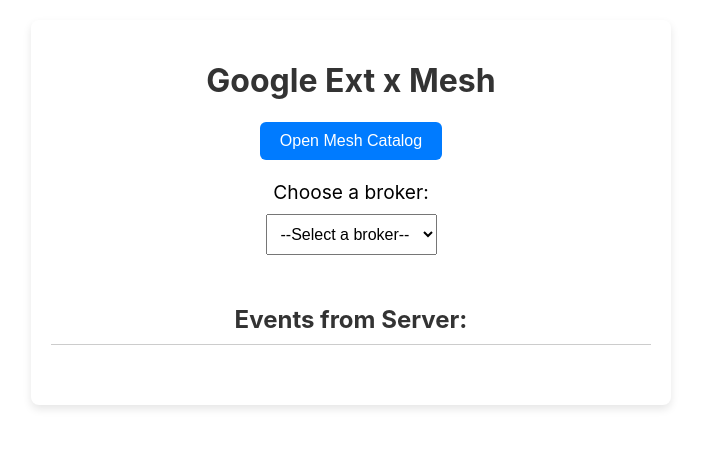
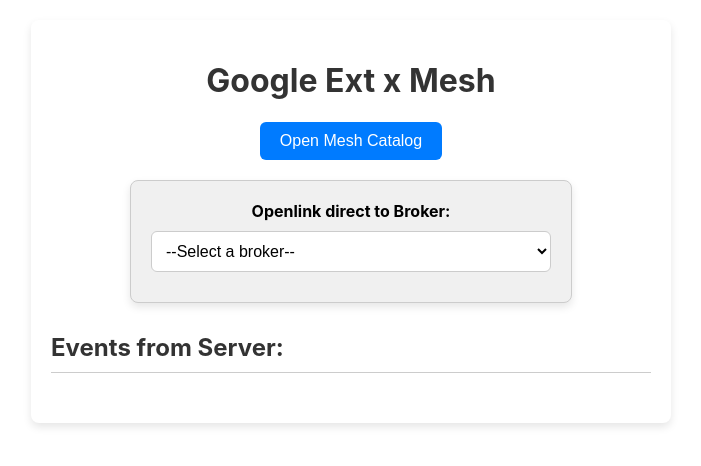
Before and after one commit to ChrisG-Mesh/client-app-google-ext, a React (Create React App) app: page / in a window 1280 px wide. Shown: the top 466 px of the page, without its empty margins (289-990 px from the left). Built offline with nearby package versions, Linux system fonts and the light colour scheme.

Commit message:
styling changes

```diff
--- a/src/components/DirectBrokerWebSDK.css
+++ b/src/components/DirectBrokerWebSDK.css
@@ -1,33 +1,44 @@
-/* components/DirectBrokerWebSDK.css */
-
-div {
-  text-align: center;
-  margin-top: 20px;
+.direct-broker-container {
+  max-width: 400px;
+  margin: 20px auto;
+  padding: 20px;
+  border: 1px solid #ccc;
+  border-radius: 8px;
+  background-color: #f0f0f0;
+  box-shadow: 0 4px 8px rgba(0, 0, 0, 0.1);
 }
 
-label {
+.direct-broker-container label {
   display: block;
   margin-bottom: 10px;
-  font-size: 1.2rem;
+  font-weight: bold;
 }
 
-select {
+.direct-broker-container select {
+  width: 100%;
   padding: 10px;
-  font-size: 1rem;
-  margin-bottom: 20px;
+  font-size: 16px;
+  border: 1px solid #ccc;
+  border-radius: 6px;
+  background-color: #fff;
+  box-sizing: border-box;
+  margin-bottom: 10px;
 }
 
-button {
-  padding: 10px 20px;
+.direct-broker-container button.open-popup-button {
+  display: block;
+  width: 100%;
+  padding: 12px;
   background-color: #007bff;
   color: #fff;
   border: none;
   border-radius: 6px;
   cursor: pointer;
   font-size: 1rem;
+  margin-top: 10px;
   transition: background-color 0.3s ease;
 }
 
-button:hover {
+.direct-broker-container button.open-popup-button:hover {
   background-color: #0056b3;
 }
--- a/src/components/DirectBrokerWebSDK.js
+++ b/src/components/DirectBrokerWebSDK.js
@@ -1,6 +1,5 @@
-// components/DirectBrokerWebSDK.js
+import React, { useState } from 'react';
 import './DirectBrokerWebSDK.css';
-import React, { useState } from 'react';
 
 const DirectBrokerWebSDK = () => {
   const [selectedBroker, setSelectedBroker] = useState('');
@@ -22,8 +21,8 @@
   };
 
   return (
-    <div>
-      <label htmlFor="broker-select">Choose a broker:</label>
+    <div className="direct-broker-container">
+      <label htmlFor="broker-select">Openlink direct to Broker:</label>
       <select id="broker-select" value={selectedBroker} onChange={handleBrokerChange}>
         <option value="">--Select a broker--</option>
         <option value="Coinbase">Coinbase</option>
@@ -31,7 +30,7 @@
         <option value="Robinhood">Robinhood</option>
       </select>
       {buttonVisible && (
-        <button onClick={handleOpenPopupClick}>
+        <button className="open-popup-button" onClick={handleOpenPopupClick}>
           Open {selectedBroker} Integration
         </button>
       )}
```
